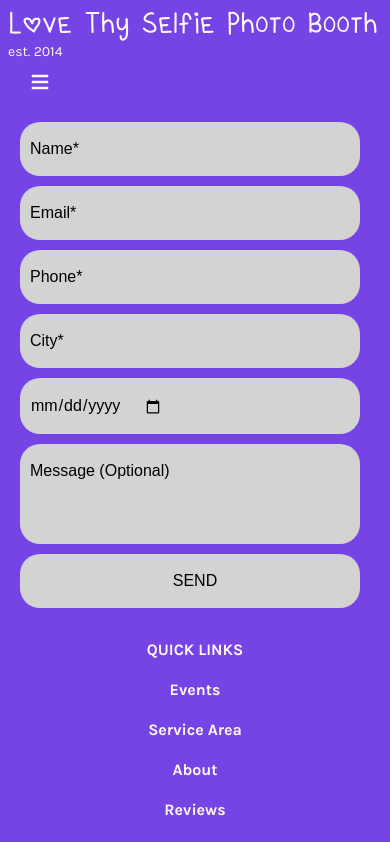
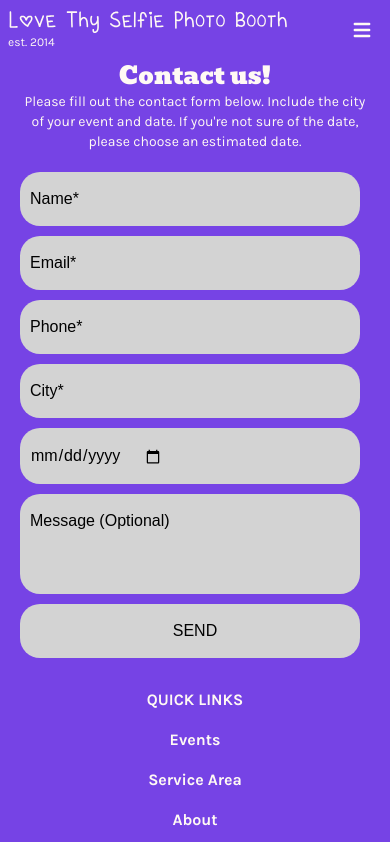
Before and after one commit to missatrox44/love-thy-selfie, a React (Vite) app: page /contact in a window 390 px wide. Shown: the top 842 px of the page. Built offline with nearby package versions, Linux system fonts and the light colour scheme.

Commit message:
added emailjs package, initial email logic

```diff
--- a/package.json
+++ b/package.json
@@ -9,6 +9,7 @@
     "preview": "vite preview"
   },
   "dependencies": {
+    "@emailjs/browser": "^3.10.0",
     "@emotion/react": "^11.10.5",
     "@emotion/styled": "^11.10.5",
     "@mui/material": "^5.10.17",
--- a/src/components/ContactForm/index.jsx
+++ b/src/components/ContactForm/index.jsx
@@ -1,26 +1,27 @@
 import React, { useRef, useState } from "react";
-import { useMediaQuery } from '@mui/material';
+import { useMediaQuery } from "@mui/material";
 import "./style.css";
+import emailjs from "@emailjs/browser";
 
-
-export default function ContactForm () {
-
-  const bigScreen = useMediaQuery('(min-width: 1024px)');
+export default function ContactForm() {
+  const bigScreen = useMediaQuery("(min-width: 1024px)");
 
   const [formState, setFormState] = useState({
-    name:"",
-    email:"",
-    phone:"",
-    city:"",
-    date:"",
-    message:"",
-  })
+    name: "",
+    email: "",
+    phone: "",
+    city: "",
+    date: "",
+    message: "",
+  });
 
-  function handleStyling () {
+  const [isHideToast, setIsHideToast] = useState(true);
+
+  function handleStyling() {
     if (!bigScreen) {
       return;
     } else {
-      return '0px 300px';
+      return "0px 300px";
     }
   }
 
@@ -29,34 +30,65 @@ export default function ContactForm () {
   const { name, email, phone, city, date, message } = formState;
 
   function handleChange(e) {
-    setFormState({...formState, [e.target.name]: e.target.value });
+    setFormState({ ...formState, [e.target.name]: e.target.value });
     console.log(formState);
+  }
+
+  function hideToast() {
+    setIsHideToast(true);
   }
 
   function sendEmail(e) {
     e.preventDefault();
 
-    //emailjs goes here
+    emailjs
+      .sendForm(
+        "service_kbxx6uj",
+        "template_yqrayj7",
+        form.current,
+        "trIcb6hP_q2qaGEBC"
+      )
+      .then(
+        (result) => {
+          console.log(result.text);
+        },
+        (error) => {
+          console.log(error.text);
+        }
+      );
 
     console.log("sent email theoretically!");
 
     setFormState({
-      name:"",
-      email:"",
-      phone:"",
-      city:"",
-      date:"",
-      message:"",
-    })
+      name: "",
+      email: "",
+      phone: "",
+      city: "",
+      date: "",
+      message: "",
+    });
+    setIsHideToast(false);
+    setTimeout(hideToast, 4000);
   }
 
   return (
-
+    <div>
+      <div className="text-center text-[#FFF9F4] mb-5 mx-5">
+        <h2 className="bevan text-2xl">Contact us!</h2>
+        <p className="karla-400 text-sm">
+          Please fill out the contact form below. Include the city of your event
+          and date. If you're not sure of the date, please choose an estimated
+          date.
+        </p>
+      </div>
+      <div className={isHideToast ? "hidden" : ""}>
+        Got your message. We'll contact you within 24-48 hrs.
+      </div>
       <form
         ref={form}
         onSubmit={sendEmail}
         className="contact-form"
-      style={{margin: handleStyling()}}
+        style={{ margin: handleStyling() }}
       >
         <input
           required
@@ -113,9 +145,13 @@ export default function ContactForm () {
           value={message}
           onChange={handleChange}
         />
-      <input type="submit" value="SEND" className="input-field" id="contact-send"
+        <input
+          type="submit"
+          value="SEND"
+          className="input-field"
+          id="contact-send"
         />
       </form>
-  )
-
+    </div>
+  );
 }
--- a/src/components/ContactForm/style.css
+++ b/src/components/ContactForm/style.css
@@ -46,3 +46,7 @@ input[type="date"]::-webkit-calendar-picker-indicator {
   height: 15px;
   border-width: thin;
 }
+
+.hidden {
+  display: none;
+}
--- a/src/components/Header/index.jsx
+++ b/src/components/Header/index.jsx
@@ -13,9 +13,9 @@ export default function Header() {
       <div className='container flex flex-wrap items-center justify-between mx-auto'>
         <div>
         <a href='/' className='flex items-center'>
-          <img src={longlogo} className='h-8 md:h-10 lg:h-14' alt='Text Logo' />
+          <img src={longlogo} className='h-6 md:h-10 lg:h-14' alt='Text Logo' />
         </a>
-        <p className='karla-400 text-left text-sm md:text-lg text-[#FFF9F4]'>est. 2014</p>
+        <p className='karla-400 text-left text-xs md:text-lg text-[#FFF9F4]'>est. 2014</p>
         </div>
 
         {/* HAMBURGER NAV BAR ON SMALL SCREEN */}
```
Also changed, not shown: 1 other file (tests, documents, lock files or other folders). Lines whose indentation alone changed are shown as unchanged.
